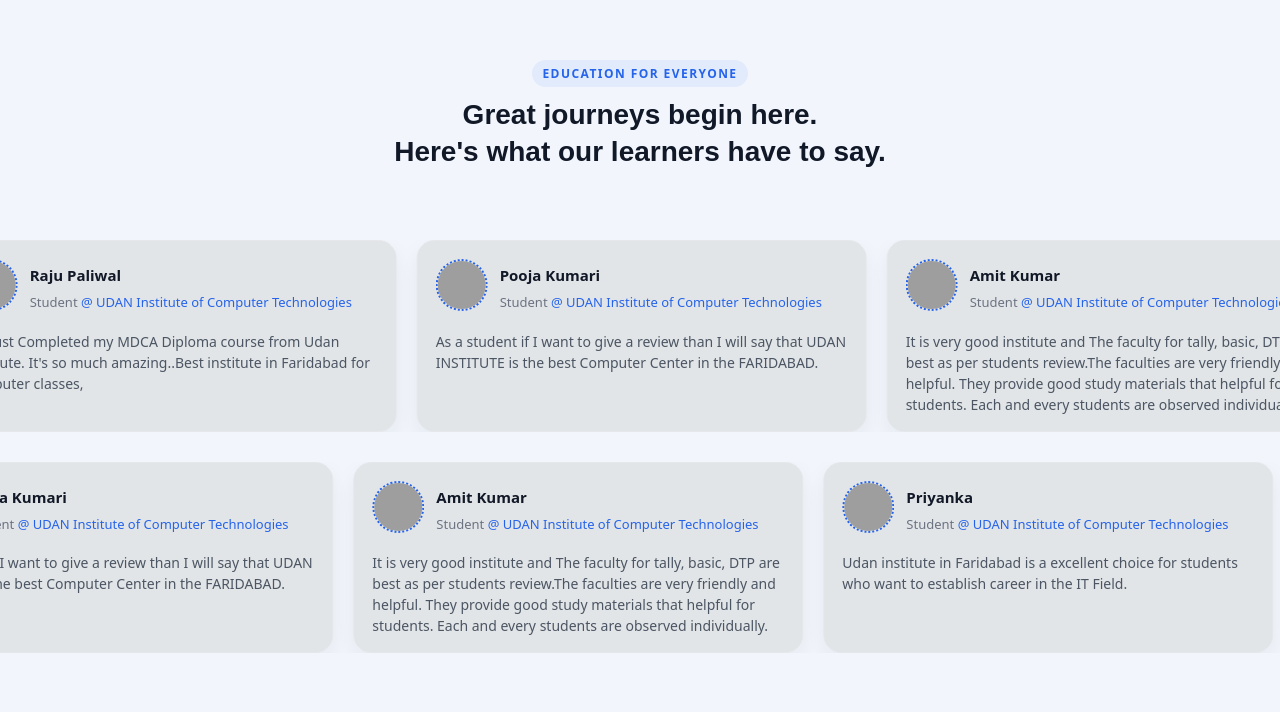
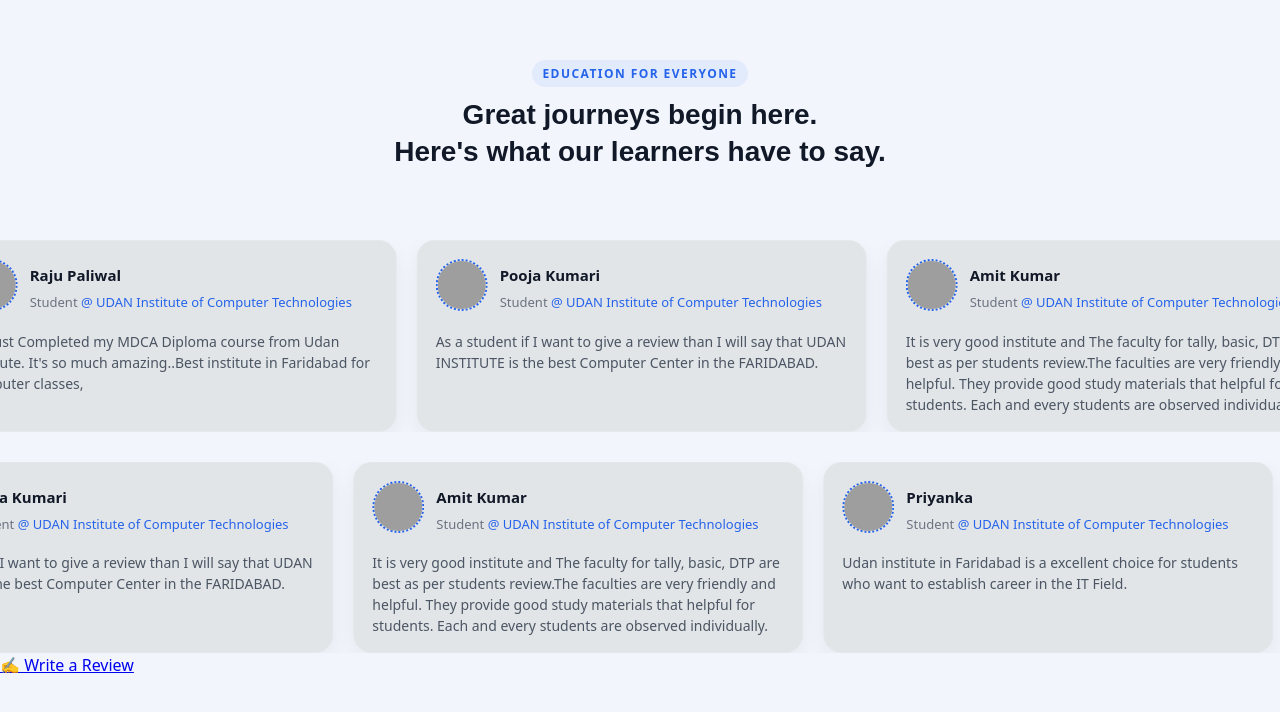
Before and after one commit to chetansingh2003/main_web, a plain HTML site: page reviews/index.html in a window 1280 px wide. Drawn offline with Linux system fonts and the light colour scheme; grey boxes are pictures that could not be loaded.

Commit message:
Add 'Write a Review' button to testimonials section

```diff
--- a/reviews/index.html
+++ b/reviews/index.html
@@ -964,5 +964,14 @@
                                     </div>
             </div>
 
+    <div class="write-review-wrapper">
+    <a
+        href="https://search.google.com/local/writereview?placeid=XXXXXXXX"
+        class="write-review-btn"
+        target="_blank"
+        rel="noopener noreferrer">
+        ✍️ Write a Review
+    </a>
+</div>
             </body>
 </html>
```
